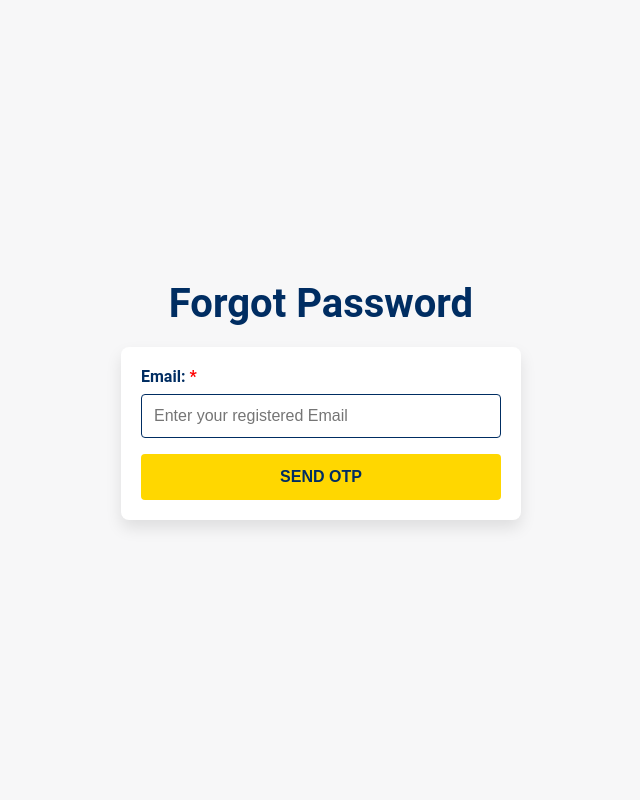
After one commit to md-Yusha/School_Website, a Django app: page /change_password/ in a window 1280 px wide. The commit adds this page. Shown: the whole page, without its empty margins (319-959 px from the left). Run offline with Django 5.2, Linux system fonts and the light colour scheme.

Commit message:
forgot_pass

```diff
--- a/school_website/school/urls.py
+++ b/school_website/school/urls.py
@@ -6,5 +6,6 @@ urlpatterns = [
     path('logout/',views.logoutUser,name='logout'),
     path('register/',views.registerUser,name='register'),
     path('otp_api/',views.otp_api,name='otp_api'),
+    path('change_password/',views.change_password,name='change_password'),
     path('dashboard/<str:username>/',views.dashboard,name='dashboard'),
 ]
--- a/school_website/school/views.py
+++ b/school_website/school/views.py
@@ -100,14 +100,14 @@ def otp_api(request):
         data = json.loads(request.body)
         to_email = data.get('email')
         my_email = "rishi71213@gmail.com"
-        password = "bowoopqtkinsvbqw"
+        password = ""
         gmail_server = "smtp.gmail.com"
         gmail_port = 587
         my_server = smtplib.SMTP(gmail_server,gmail_port)
         my_server.ehlo()
         my_server.starttls()
         my_server.login(my_email,password)
-        otp = randint(1000,9999)
+        otp = randint(100000,999999)
         request.session['otp'] = otp
         request.session['otp_created_at'] = datetime.now().isoformat()
         request.session.modified = True
@@ -123,3 +123,28 @@ def otp_api(request):
 def logoutUser(request):
     logout(request)
     return redirect('login')
+
+def change_password(request):
+    if request.method == 'POST':
+        data = json.loads(request.body)
+        otp = data.get('otp')
+        email = data.get('email')
+        new_password = data.get('newPassword')
+        if str(otp) != str(request.session['otp']):
+            messages.error(request, 'Invalid OTP. Please try again.')
+            return redirect('change_password')
+        otp_created_time = datetime.fromisoformat(request.session['otp_created_at'])
+        if datetime.now() - otp_created_time > timedelta(minutes=10):
+            del request.session['otp']
+            del request.session['otp_created_at']
+            request.session.modified = True
+            return JsonResponse({"error": "OTP has expired."}, status=400)
+        user = UserProfile.objects.get(email=email).user
+        if user is not None:
+            user.set_password(new_password)
+            user.save()
+            messages.success(request, 'Password changed successfully.')
+            return redirect('login')
+        else:
+            messages.error(request, 'Invalid username or password.')
+    return render(request,'student_dash/forgot_pass.html')
--- a/school_website/school_website/settings.py
+++ b/school_website/school_website/settings.py
@@ -26,7 +26,7 @@ SECRET_KEY = 'django-insecure-q6446x^cdex^@cs8a9mjn-juj%u@$6mst8e_-nsh-h@*$0ads&
 # SECURITY WARNING: don't run with debug turned on in production!
 DEBUG = True
 
-ALLOWED_HOSTS = ['d65d-2405-201-d01b-882a-909a-666b-536d-69af.ngrok-free.app','127.0.0.1']
+ALLOWED_HOSTS = ['.ngrok-free.app','127.0.0.1']
 
 
 # Application definition
@@ -129,3 +129,7 @@ STATIC_ROOT = BASE_DIR / 'staticfiles'
 STATICFILES_DIRS = [
     os.path.join(BASE_DIR, 'static')
 ]
+
+#CSRF_TRUSTED_ORIGINS = [
+#    'https://b16c-2409-40f2-19-7068-28d4-6bac-fafa-74fa.ngrok-free.app',  # Replace with your ngrok URL
+#]
--- /dev/null
+++ b/school_website/templates/student_dash/forgot_pass.html
@@ -0,0 +1,227 @@
+<!DOCTYPE html>
+<html lang="en">
+<head>
+    <meta charset="UTF-8">
+    <meta name="viewport" content="width=device-width, initial-scale=1.0">
+    <title>Login</title>
+    <style>
+        /* Variables */
+        :root {
+            --primary-blue: #002D62;
+            --golden-yellow: #FFD700;
+            --white: #ffffff;
+            --light-gray: #f7f7f8;
+            --dark-gray: #333;
+        }
+
+        /* General Styles */
+        * {
+            margin: 0;
+            padding: 0;
+            box-sizing: border-box;
+        }
+
+        html, body {
+            height: 100%;
+            overflow: hidden;
+        }
+
+        body {
+            font-family: 'Roboto', sans-serif;
+            background-color: var(--light-gray);
+            color: var(--dark-gray);
+            display: flex;
+            justify-content: center;
+            align-items: center;
+            flex-direction: column;
+            padding: 0;
+        }
+
+        h1 {
+            font-size: 2.5rem;
+            color: var(--primary-blue);
+            margin-bottom: 20px;
+            text-align: center;
+        }
+
+        /* Form Styles */
+        form {
+            width: 100%;
+            max-width: 400px;
+            padding: 20px;
+            background: var(--white);
+            border-radius: 8px;
+            box-shadow: 0 8px 16px rgba(0, 0, 0, 0.1);
+            display: flex;
+            flex-direction: column;
+            gap: 16px;
+        }
+
+        .form-group {
+            display: flex;
+            flex-direction: column;
+        }
+
+        .form-group label {
+            margin-bottom: 8px;
+            font-weight: bold;
+            color: var(--primary-blue);
+        }
+
+        .form-group input {
+            padding: 12px;
+            font-size: 1rem;
+            border: 1px solid var(--primary-blue);
+            border-radius: 4px;
+            width: 100%;
+            transition: border-color 0.3s;
+        }
+
+        .form-group input:focus {
+            border-color: var(--golden-yellow);
+            outline: none;
+        }
+
+        button {
+            padding: 14px;
+            font-size: 1rem;
+            font-weight: bold;
+            background-color: var(--golden-yellow);
+            color: var(--primary-blue);
+            border: none;
+            border-radius: 4px;
+            cursor: pointer;
+            transition: background-color 0.3s, transform 0.2s;
+            width: 100%;
+            text-transform: uppercase;
+        }
+
+        button:hover {
+            background-color: var(--primary-blue);
+            color: var(--golden-yellow);
+            transform: scale(1.05);
+        }
+
+        .required::after {
+            content: " *";
+            color: red;
+        }
+
+        @media (max-width: 600px) {
+            body {
+                padding: 0 10px;
+            }
+
+            form {
+                padding: 20px 10px;
+            }
+
+            h1 {
+                font-size: 2rem;
+                margin-bottom: 15px;
+            }
+
+            .form-group input {
+                font-size: 14px;
+                padding: 10px;
+            }
+        }
+    </style>
+</head>
+<body>
+    <h1>Forgot Password</h1>
+    <form aria-label="Login Form">
+        <div class="form-group" id="email-group">
+            <label for="email" class="required">Email:</label>
+            <input type="email" id="email" name="email" placeholder="Enter your registered Email" required aria-required="true">
+        </div>
+        <button type="button" onclick="sendOtp()" aria-label="Send OTP" id="otp_sender">Send OTP</button>
+
+        <div class="form-group" id="otp-group-1" style="display: none;">
+            <label for="otp" class="required">OTP:</label>
+            <input type="text" id="otp" name="otp" placeholder="Enter OTP sent to your email" required aria-required="true">
+        </div>
+
+        <div class="form-group" id="otp-group-2" style="display: none;">
+            <label for="new-password" class="required">New Password:</label>
+            <input type="password" id="new-password" name="new-password" placeholder="Enter your new password" required aria-required="true">
+        </div>
+
+        <div class="form-group" id="otp-group-3" style="display: none;">
+            <label for="confirm-password" class="required">Confirm New Password:</label>
+            <input type="password" id="confirm-password" name="confirm-password" placeholder="Enter your new password again" required aria-required="true">
+        </div>
+
+        <button type="button" onclick="changePassword()" aria-label="Change Password" id="otp-group-4" style="display: none;">Change Password</button>
+    </form>
+    <script>
+        function validateEmail(email) {
+            // Regex pattern for validating email format
+            const emailPattern = /^[^\s@]+@[^\s@]+\.[^\s@]+$/;
+            return emailPattern.test(email);
+        }
+        async function sendOtp() {
+            const email = document.getElementById('email').value;
+            if (!validateEmail(email)) {
+                alert('Please enter a valid email address.');
+                return;
+            }
+            document.querySelectorAll("[id^='otp-group']").forEach(ele => ele.style.display = "block");
+            document.getElementById('email-group').style.display = "none";
+            document.getElementById('otp_sender').style.display = "none";
+            const action = 'get'; // Set the action value
+
+            try {
+                const response = await fetch('/otp_api/', {
+                    method: 'POST',
+                    headers: {
+                        'Content-Type': 'application/json',
+                        'X-CSRFToken': '{{ csrf_token }}',
+                    },
+                    body: JSON.stringify({ email, action }),
+                });
+
+                const data = await response.json();
+                alert(response.ok ? data.message || "OTP sent successfully!" : data.error || "An error occurred.");
+            } catch (error) {
+                console.error('Error:', error);
+                alert('Failed to send OTP. Please try again later.');
+            }
+        }
+        async function changePassword(){
+            const email = document.getElementById('email').value;
+            const otp = document.getElementById('otp').value;
+            const newPassword = document.getElementById('new-password').value;
+            const confirmPassword = document.getElementById('confirm-password').value;
+            if (!otp) {
+                alert('Please enter the OTP sent to your email.');
+                return;
+            }
+            if (!newPassword) {
+                alert('Please enter a new password.');
+                return;
+            }
+            if (newPassword !== confirmPassword) {
+                alert('Passwords do not match. Please try again.');
+                return;
+            }
+            const action = 'change'; // Set the action value
+
+            try {
+                const response = await fetch('/change_password/', {
+                    method: 'POST',
+                    headers: {
+                        'Content-Type': 'application/json',
+                        'X-CSRFToken': '{{ csrf_token }}',
+                    },
+                    body: JSON.stringify({otp, email, newPassword, action }),
+                });
+        }
+        catch (error) {
+            console.error('Error:', error);
+            alert('Failed to change password. Please try again later.');
+        }
+    }
+    </script>
+</body>
+</html>
--- a/school_website/templates/student_dash/login.html
+++ b/school_website/templates/student_dash/login.html
@@ -162,7 +162,7 @@
         <p>Don't have an account? <a href="/register" style="color: #0366d6; text-decoration: none;">Register here</a></p>
     </div>
     <div style="margin-top: 20px; text-align: center;">
-    <p><a href="/register" style="color: #0366d6; text-decoration: none;">Forgot Password?</a></p>
+    <p><a href="/change_password" style="color: #0366d6; text-decoration: none;">Forgot Password?</a></p>
     </div>
 </body>
 </html>
```
Also changed, not shown: school_website/db.sqlite3.
